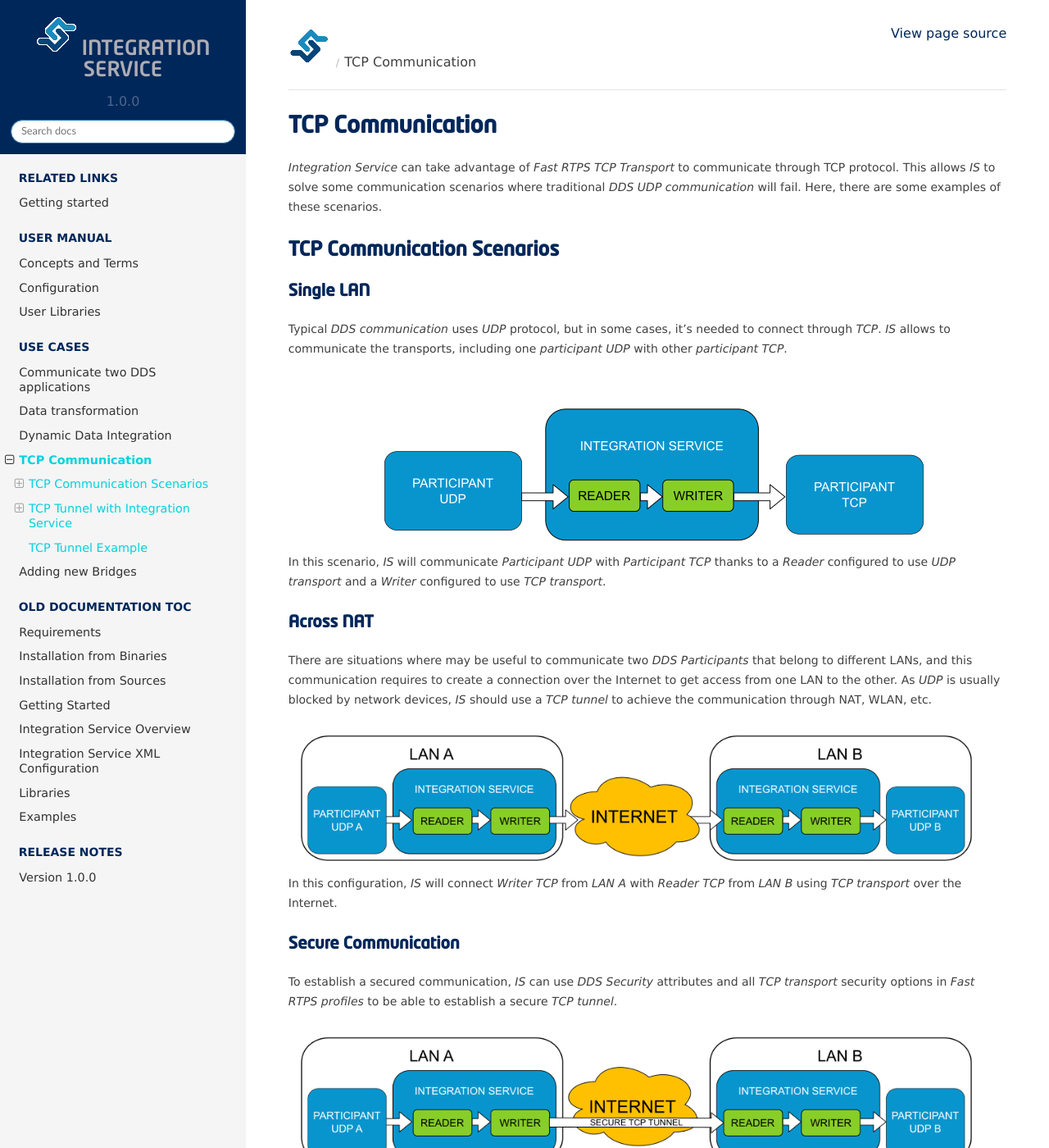
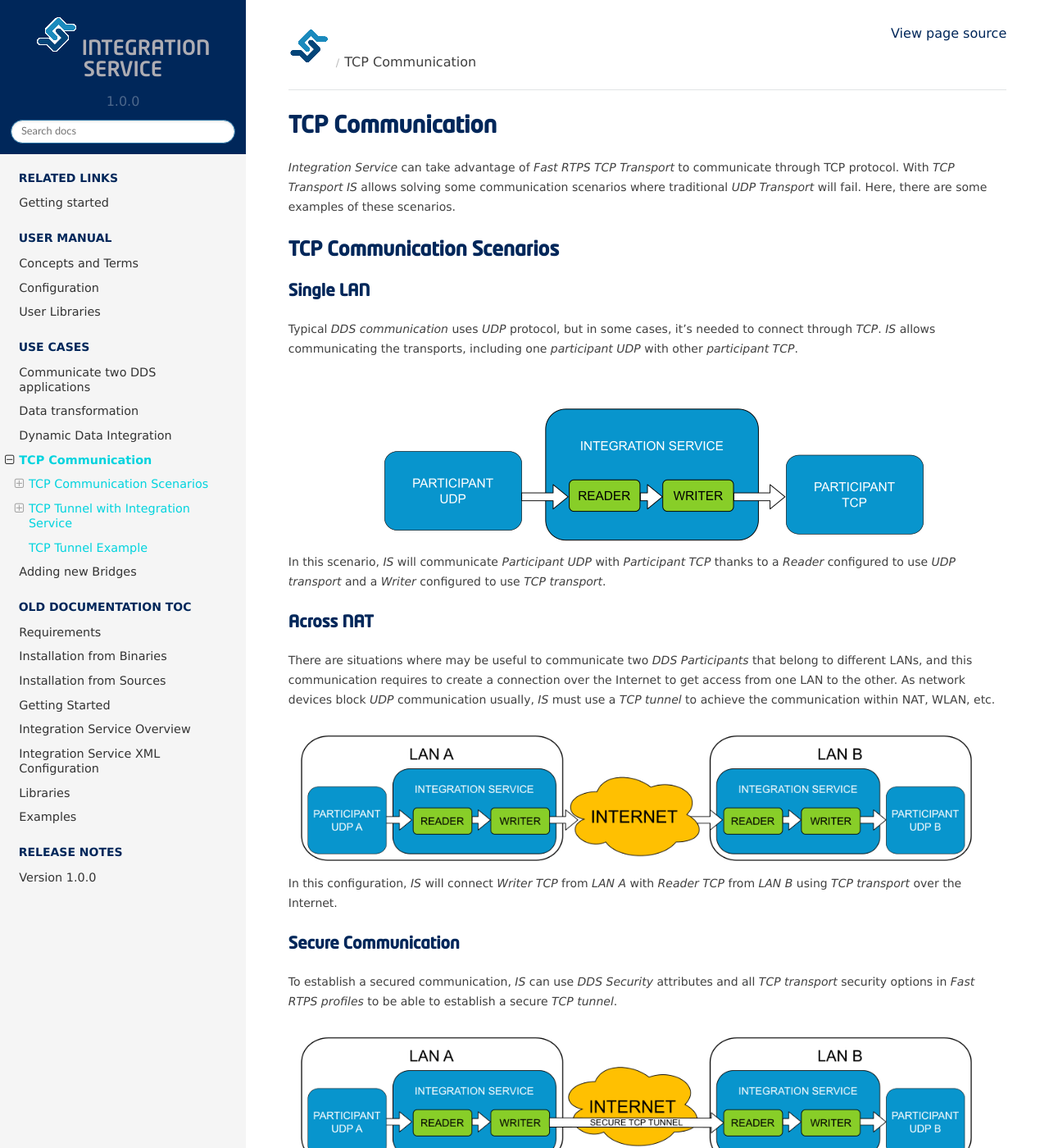
Before and after one commit to eProsima/Integration-Service-docs, a Sphinx documentation site: the page built from docs/tcptunnel.rst, in a window 1280 px wide and 1400 px high. Shown: the whole window at 82% size. Built offline with Sphinx 7.4.7 and the Read the Docs theme 2.0.0, drawn with Linux system fonts in a browser that asks for light colours; some of the changed text lies outside the part shown.

Commit message:
Refs #3933 TCP case reviewed with grammarly.

```diff
--- a/docs/tcptunnel.rst
+++ b/docs/tcptunnel.rst
@@ -2,7 +2,7 @@ TCP Communication
 =================
 
 *Integration Service* can take advantage of *Fast RTPS TCP Transport* to communicate through TCP protocol.
-This allows *IS* to solve some communication scenarios where traditional *DDS UDP communication* will fail.
+With *TCP Transport IS* allows solving some communication scenarios where traditional *UDP Transport* will fail.
 Here, there are some examples of these scenarios.
 
 TCP Communication Scenarios
@@ -12,7 +12,7 @@ Single LAN
 ^^^^^^^^^^
 
 Typical *DDS communication* uses *UDP* protocol, but in some cases, it's needed to connect through *TCP*.
-*IS* allows to communicate the transports, including one *participant UDP* with other *participant TCP*.
+*IS* allows communicating the transports, including one *participant UDP* with other *participant TCP*.
 
 .. image:: TCP_LAN.png
     :align: center
@@ -25,7 +25,7 @@ Across NAT
 
 There are situations where may be useful to communicate two *DDS Participants* that belong to different LANs,
 and this communication requires to create a connection over the Internet to get access from one LAN to the other.
-As *UDP* is usually blocked by network devices, *IS* should use a *TCP tunnel* to achieve the communication through
+As network devices block *UDP* communication usually, *IS* must use a *TCP tunnel* to achieve the communication within
 NAT, WLAN, etc.
 
 .. image:: TCP_NAT.png
@@ -43,7 +43,7 @@ security options in *Fast RTPS profiles* to be able to establish a secure *TCP t
 .. image:: TCP_SEC_NAT.png
     :align: center
 
-This scenario is equivalent to :ref:`Across NAT`, but includes *Fast RTPS security* attributes to get a secure
+This scenario is equivalent to :ref:`Across NAT` but includes *Fast RTPS security* attributes to get a secure
 *TCP Tunnel*.
 
 TCP Tunnel with Integration Service
@@ -126,7 +126,7 @@ to allow executions on different machines.
 
 This example will use *config.xml* to test it in one machine.
 
-The example uses a types library named `shapelib <https://github.com/eProsima/Integration-Service/blob/feature/TCP_DynTypes/examples/shapes_demo_tcp/shapelib.cpp>`__ that allows us to create the keyed type "shape", and ShapesDemo uses it to communicate.
+The example uses a types library named `shapelib <https://github.com/eProsima/Integration-Service/blob/feature/TCP_DynTypes/examples/shapes_demo_tcp/shapelib.cpp>`__ that allows us to create the keyed type :class:`shape`, and ShapesDemo uses it to communicate.
 
 To allow executing the example in the same machine, each ShapesDemo instance will be bound to different domains,
 allowing *IS* to do some useful work.
@@ -185,7 +185,7 @@ Windows:
     $ cd <path_to_is_source>/examples/shapes_demo_tcp
     $ integration_service config_win.xml
 
-Once *IS* is running, both ShapesDemo must start to communicate and the *subscriber* ShapesDemo should begin to receive
+Once *IS* is running, both ShapesDemo must start to communicate, and the *subscriber* ShapesDemo should begin to receive
 data from the *publisher*
 
 .. image:: TCP_SHAPES_DEMO.png
```
Also changed, not shown: other parts of docs/tcptunnel.rst (+2 -2 lines).
